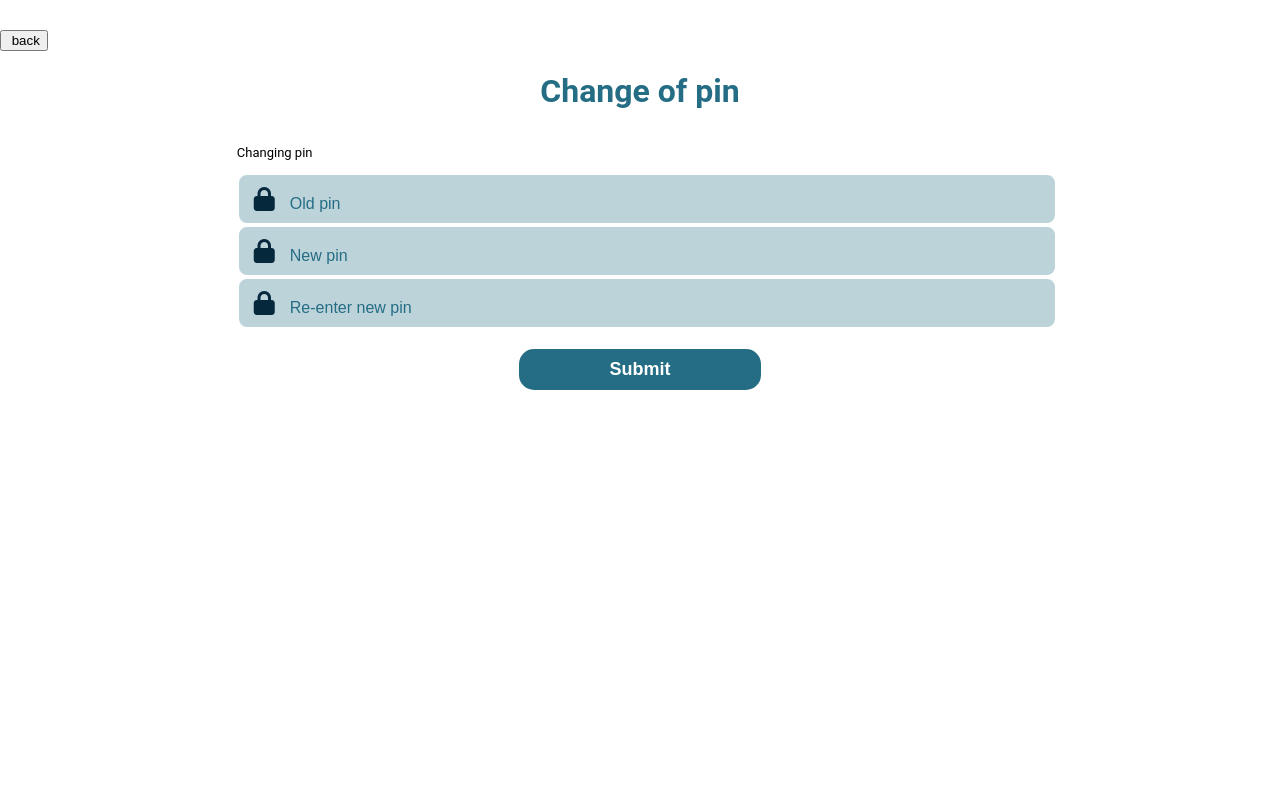
After one commit to sssnewplus/vtu_king_repo, a Flask app: page /change-pin in a window 1280 px wide. The commit adds this page. Run offline with Flask 3, Linux system fonts and the light colour scheme; a user stored in the database is signed in.

Commit message:
auth styling added

```diff
--- a/app/services.py
+++ b/app/services.py
@@ -1,8 +1,6 @@
 from .apis import OpayAPI
 import time
 from .models import User
-
-
 
 
 # financial services
--- a/app/static/css/auth_style.css
+++ b/app/static/css/auth_style.css
@@ -1,6 +1,6 @@
 /* constant required css reset */
     body {
-        background-color: #344a72;
+        background-color: #fff;
         box-sizing: border-box;
         font-family: 'Roboto', sans-serif;
         height: 100vh;
@@ -23,7 +23,7 @@
 
      /* 1. pre auth view */
         .pre-auth-wrapper {
-            background-color: #f7fff7;
+            background-color: #fff;
             display: flex;
             min-height: 100vh;
             justify-content: center;
@@ -91,7 +91,7 @@
             width: 200px;
         }
         .pre-auth-sign-up-btn {
-            background-color: #4CAF50;
+            background-color: #256D85;
             box-shadow: 0 4px 8px #797878;
             color: #fff;
         }
@@ -99,7 +99,7 @@
         .pre-auth-login-btn {
             background-color: #ffffff;
             box-shadow: 0 4px 8px #797878;
-            color: #4CAF50;
+            color: #256D85;
         }
     /* end of pre-auth view */
 
@@ -107,7 +107,7 @@
     /* 2. login view together with sign up view */
         /* to be served */
         .auth-wrapper {
-            background-color: #344a72;
+            background-color: #fff;
             height: 100%;
             padding: 30px 0 30px 0;
             width: 100%;
@@ -123,7 +123,7 @@
             justify-content: center;
             height: 100%;
             margin: auto;
-            width: 50%;
+            width: 70%;
         }
 
         /* to be served */
@@ -133,9 +133,10 @@
 
         /* to be served */
         .auth-heading {
-            margin: 15px 0 -10px 0;
+            color: #256D85;
+            /* margin: 15px 0 -10px 0; */
             text-align: center;
-            width: 70%;
+            width: 100%;
         }
 
         /* to be served */
@@ -143,27 +144,50 @@
             display: flex;
             flex-direction: column;
             justify-content: center;
-            width: 80%;
+            gap: 5px;
+            width: 90%;
 
         }
+
+        .input-container {
+            display: flex;
+            align-items: center;
+            border: 2px solid #fff;
+            border-radius: 10px;
+            gap: 10px;
+            padding: 5px;
+            background-color: #256D854D;
+            width: 100%;
+        }
+
+        .input-container:hover {
+            border-color: #256D85;
+            cursor: pointer;
+        }
+
         /* to be served */
-        .auth-form > label {
-            display: flex;
-            font-size: 18px;
-            margin-top: 20px;
-
-        }
-        /* to be served */
-        .auth-form > input {
+        .input-container input {
             background-color: transparent;
             border: none;
-            border: 1px solid gray;
-            border-radius: 15px;
-            box-sizing: border-box;
+            outline: none;
+            color: #256D85;
+            flex-grow: 1;
             font-size: 16px;
             margin-top: 10px;
-            padding: 15px 30px 15px 15px;
+            padding: 5px;
+            height: 100%;
             width: 100%;
+        }
+
+
+        .input-container i {
+            margin-left: 10px;
+            font-size: 18px;
+          }
+
+
+        .input-container input::placeholder {
+            color: #256D85;
         }
 
         /* to be served */
@@ -178,7 +202,7 @@
 
         /* to be served */
         .submit-btn {
-            background-color: #4CAF50;
+            background-color: #256D85;
             border: none;
             border-radius: 15px;
             color: white;
@@ -186,22 +210,39 @@
             font-weight: 600;
             padding: 10px 15px;
             outline: none;
-            width: 40%;
+            width: 30%;
         }
 
         .terms {
             font-size: 15px;
             text-align: center;
+            width: 100%;
         }
 
         .have-account {
             font-size: 17px;
+            color: #256D85;
             text-align: center;
         }
-        .terms > a,  .have-account > a {
-            color: #055af8;
-            text-decoration: none;
+        .term {
+            color: #256D85;
+            font-weight: 700;
+            /* text-decoration: none; */
         }
+        .get-code-btn{
+
+            padding-top: 6px;
+            padding-bottom: 6px;
+            outline: none;
+            color: #256D85;
+            border: none;
+            border-radius: 10px;
+            background-color: transparent;
+            height: 90%;
+            width: 50%;
+        }
+
+
 
     /* end of login and sign up views*/
 
--- a/app/templates/auth_templates/auth_base.html
+++ b/app/templates/auth_templates/auth_base.html
@@ -4,6 +4,7 @@
     <meta charset="UTF-8">
     <meta name="viewport" content="width=device-width, initial-scale=1.0">
     <link rel="stylesheet" href="{{url_for('static', filename='css/auth_style.css')}}">
+    <link rel="stylesheet" href="https://cdnjs.cloudflare.com/ajax/libs/font-awesome/6.4.0/css/all.min.css">
     <title>
         {% block title %}
         {% endblock %}
--- /dev/null
+++ b/app/templates/auth_templates/change_pin.html
@@ -0,0 +1,38 @@
+{% extends 'auth_templates/auth_base.html' %}
+
+{% block title %}
+    generate new password
+{% endblock %}
+
+{% block content %}
+    <div class="auth-wrapper">
+        <button class="get-back-btn" name="username_submit_btn">
+            <i class="fas fa-arrow" style="color: #06283D; font-size: 24px;"></i>
+            back
+        </button>
+        <div class="auth-box">
+            <!-- <img src="{{ url_for('static', filename='images/auth_images/icon.png')}}" class="sign-up-icon"> -->
+            <h1 class="auth-heading"><strong>Change of pin</strong></h1>
+            <div class="auth-form">
+                <form method="POST">
+                    <p style="font-size:13px;">Changing pin</p>
+                    <div class="input-container">
+                        <i class="fas fa-lock" style="color: #06283D; font-size: 24px;"></i>
+                        <input type="password" id="old_pin" name="old_pin" placeholder="Old pin">
+                    </div>
+                    <div class="input-container">
+                        <i class="fas fa-lock" style="color: #06283D; font-size: 24px;"></i>
+                        <input type="password" id="new_pin1" name="new_pin1" placeholder="New pin">
+                    </div>
+                    <div class="input-container">
+                        <i class="fas fa-lock" style="color: #06283D; font-size: 24px;"></i>
+                        <input type="password" id="new_pin2" name="new_pin2" placeholder="Re-enter new pin">
+                    </div>
+                    <div class="submit-container">
+                        <button type="submit" class="submit-btn" name="password_submit_btn">Submit</button>
+                    </div>
+                </form>
+            </div>
+        </div>
+    </div>
+{% endblock %}
```
Also changed, not shown: app/auth.py (+45 -40 lines), app/templates/auth_templates/change_password.html (added, +38 -0 lines), app/templates/auth_templates/confirm_otp.html (deleted, +0 -23 lines), app/templates/auth_templates/create_new_password.html (deleted, +0 -25 lines), app/templates/auth_templates/find_account.html (deleted, +0 -33 lines), app/templates/auth_templates/login.html (+15 -6 lines), app/templates/auth_templates/reset_password.html (added, +46 -0 lines), app/templates/auth_templates/sign_up.html (+45 -19 lines), app/templates/main_templates/main_dashboard.html (+22 -21 lines).
